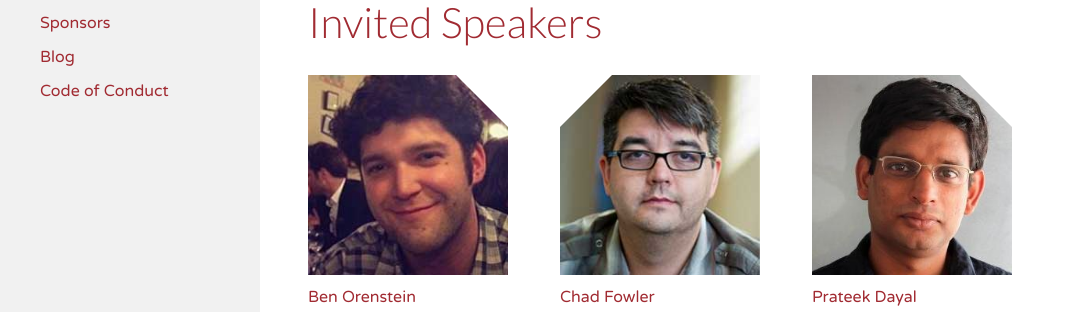
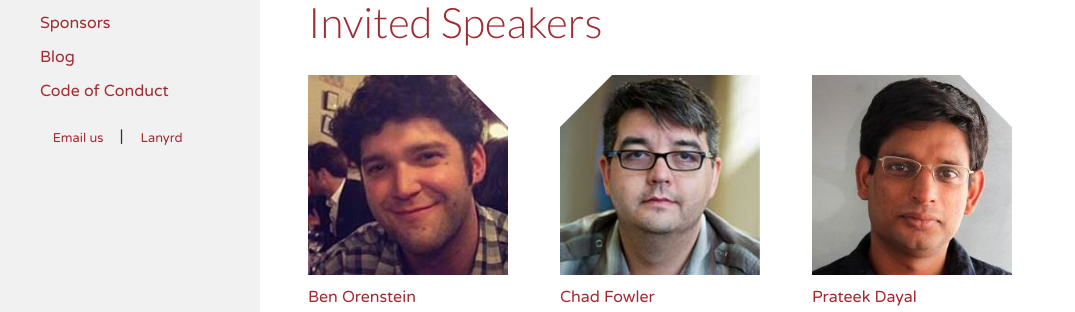
Before and after one commit to GardenCityRuby/GCRC2014, a Jekyll site: the page built from index.html, in a window 1280 px wide. Shown: the part 320-632 px from the top of the page, without its empty margins (0-1075 px from the left). Built offline with Jekyll 4.4.1, drawn with Linux system fonts in a browser that asks for light colours; nearby versions of some CDN libraries.

Commit message:
Added Email and Lanyrd links

```diff
--- a/_includes/navigation.html
+++ b/_includes/navigation.html
@@ -11,5 +11,17 @@
     {% for link in site.links %}
     <li class="page_item"><a href="{% if link.external %}{{ link.url }}{% else %}{{ site.url }}{{ link.url }}{% endif %}" {% if link.external %}target="_blank"{% endif %}>{{ link.title }}</a></li>
     {% endfor %}
-    </ul>
+  </ul>
 </div>
+
+<div id="emailandlanyrd">
+  <a href="mailto:team@gardencityruby.org">
+      Email us
+  </a>
+
+  |
+
+  <a href="//lanyrd.com/gcrc">
+      Lanyrd
+  </a>
+</div>
--- a/assets/css/style.css
+++ b/assets/css/style.css
@@ -947,8 +947,17 @@ table tfoot tr td {
 }
 #twitter_link a:hover #twitter {
   margin: 5px auto 0;
-  text-indent: -9999px;
   background: url("/images/twitter_logo_hover.png") no-repeat;
   height: 3.0em;
   max-width: 4em;
 }
+#emailandlanyrd {
+  margin-top: 1em;
+}
+#emailandlanyrd a {
+  font-size: 0.8em;
+  padding: 1em;
+}
+#emailandlanyrd a div {
+  display: inline-block;
+}
```
Also changed, not shown: assets/less/style.less (+14 -1 lines).
